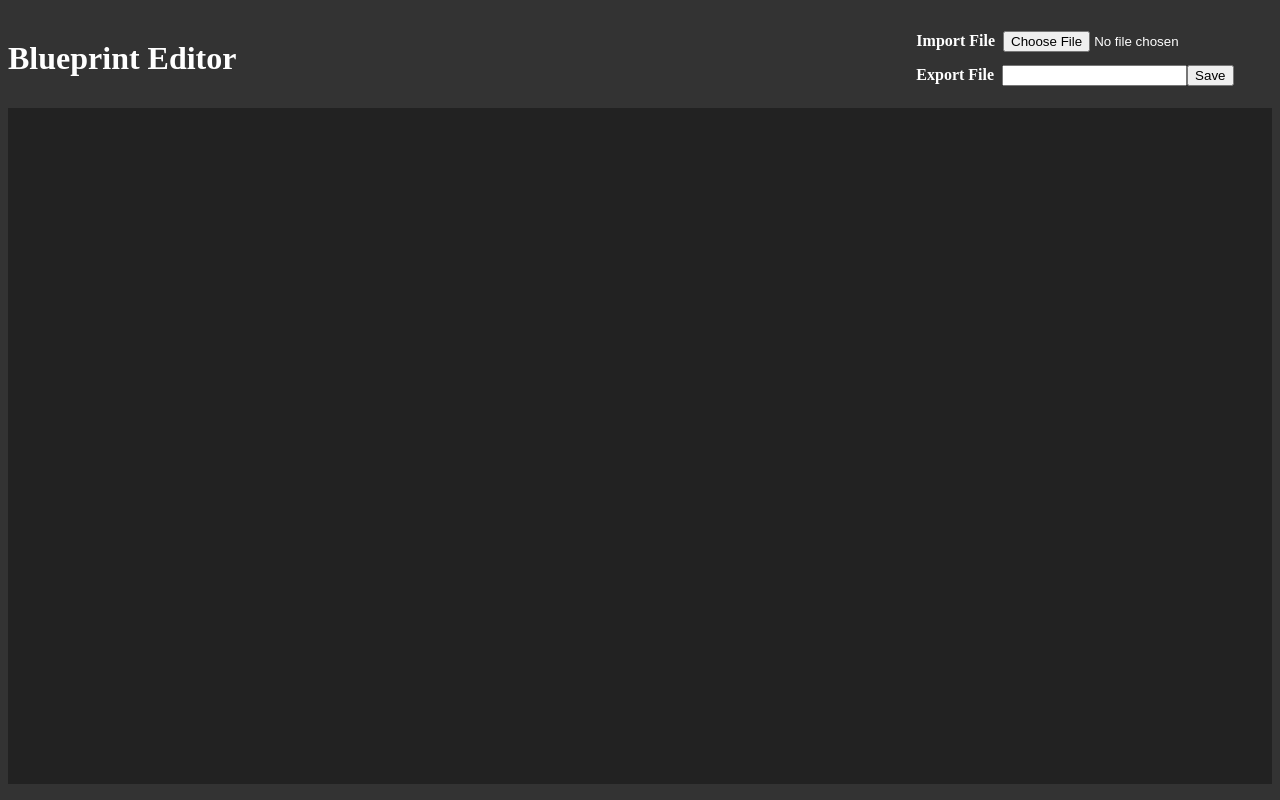
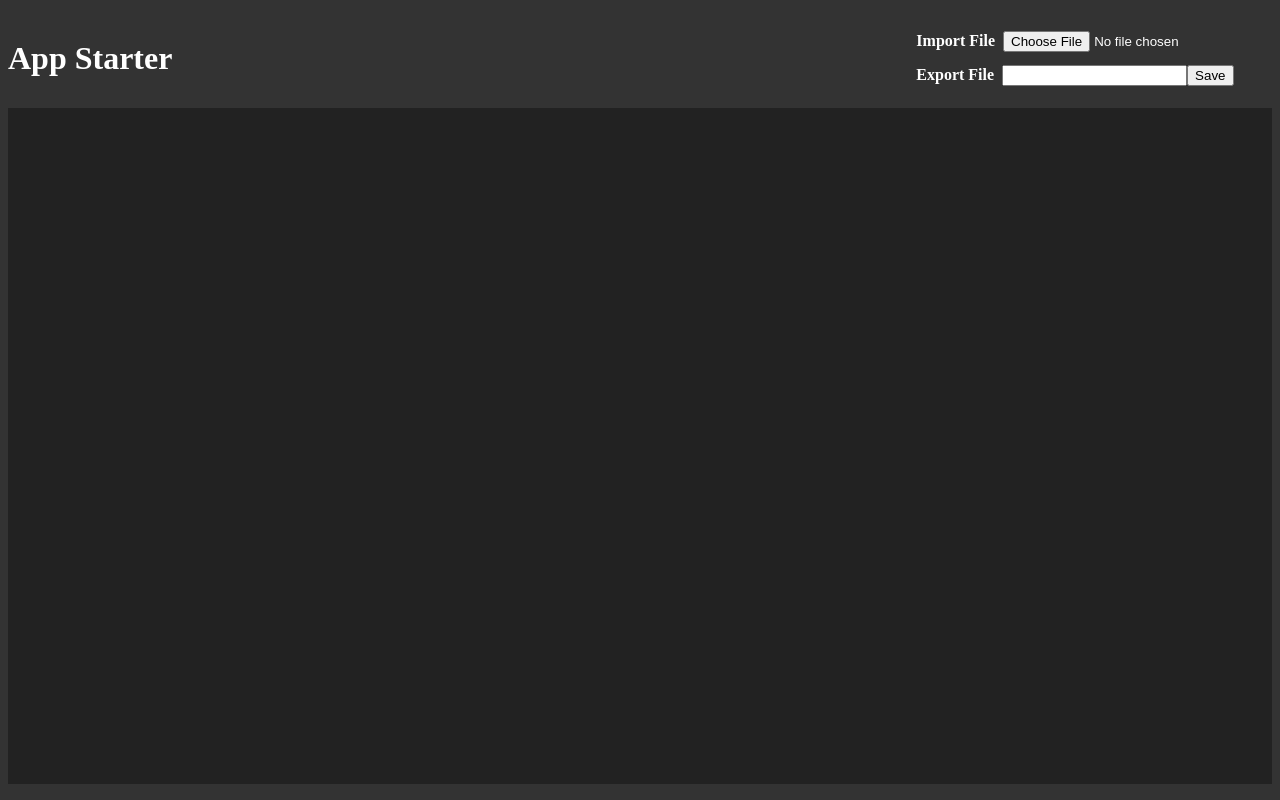
Before and after one commit to erosfrancesco/js-utilities, a plain HTML site: page App Starter/index.html in a window 1280 px wide. Drawn offline with Linux system fonts and the light colour scheme.

Commit message:
set title for App Starter

```diff
--- a/App Starter/index.html
+++ b/App Starter/index.html
@@ -48,7 +48,7 @@
 
     <body>
         <div class="flexible">
-            <h1>Blueprint Editor</h1>
+            <h1>App Starter</h1>
 
             <div class="file_utils">
                 <div class="file_utils_row">
```
